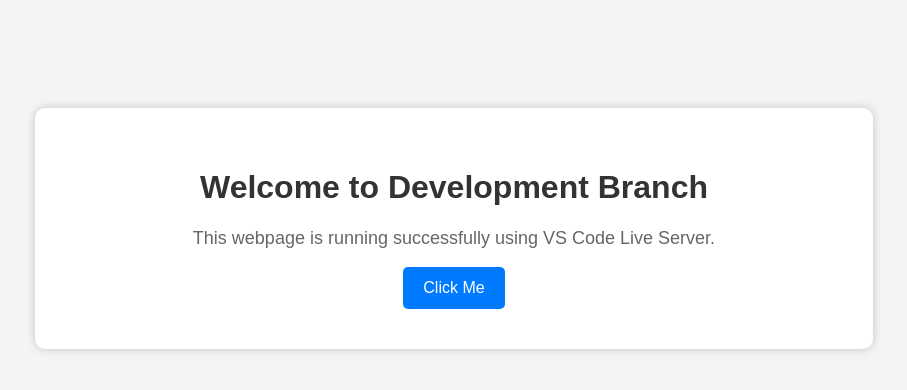
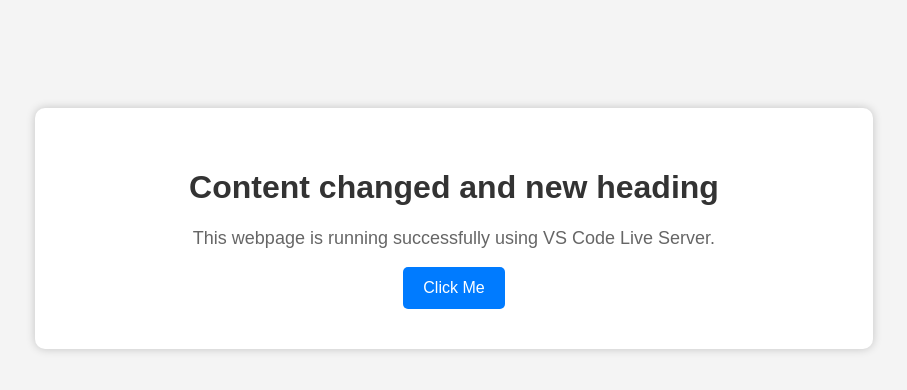
Before and after one commit to renganathan077/my-website-project, a plain HTML site: page index.html in a window 1280 px wide. Shown: the whole page, without its empty margins (186-1093 px from the left). Drawn offline with Linux system fonts and the light colour scheme.

Commit message:
content changed

```diff
--- a/index.html
+++ b/index.html
@@ -50,7 +50,7 @@
 <body>
 
   <div class="container">
-    <h1>Welcome to Development Branch</h1>
+    <h1>Content changed and new heading</h1>
 
     <p>
       This webpage is running successfully using VS Code Live Server.
```
